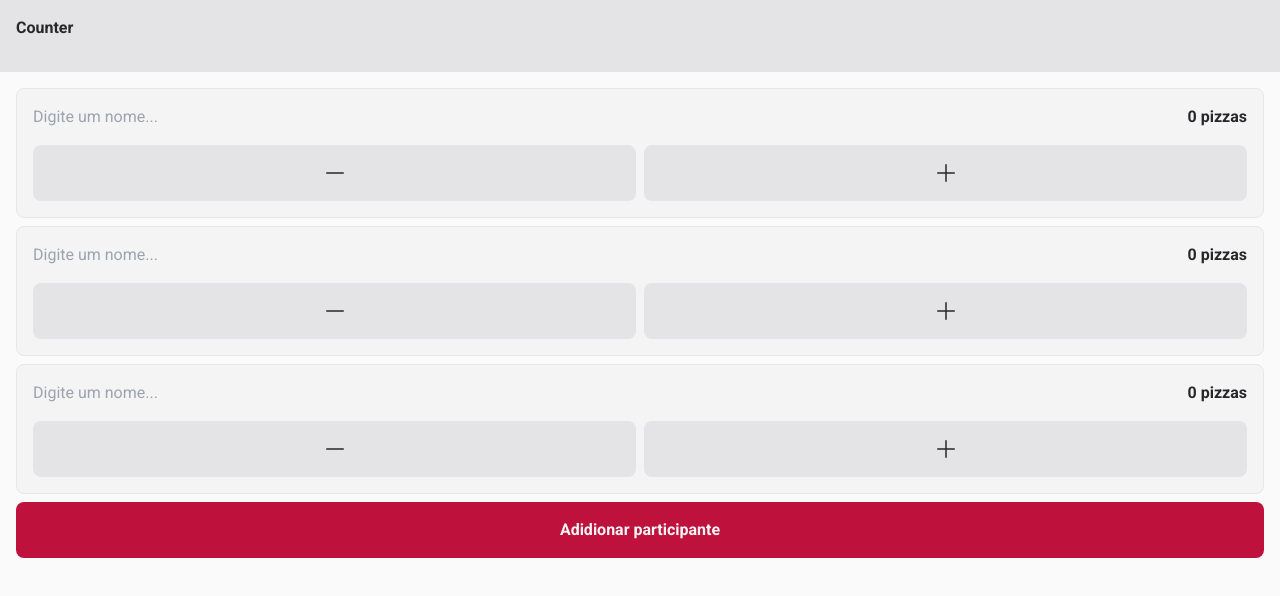
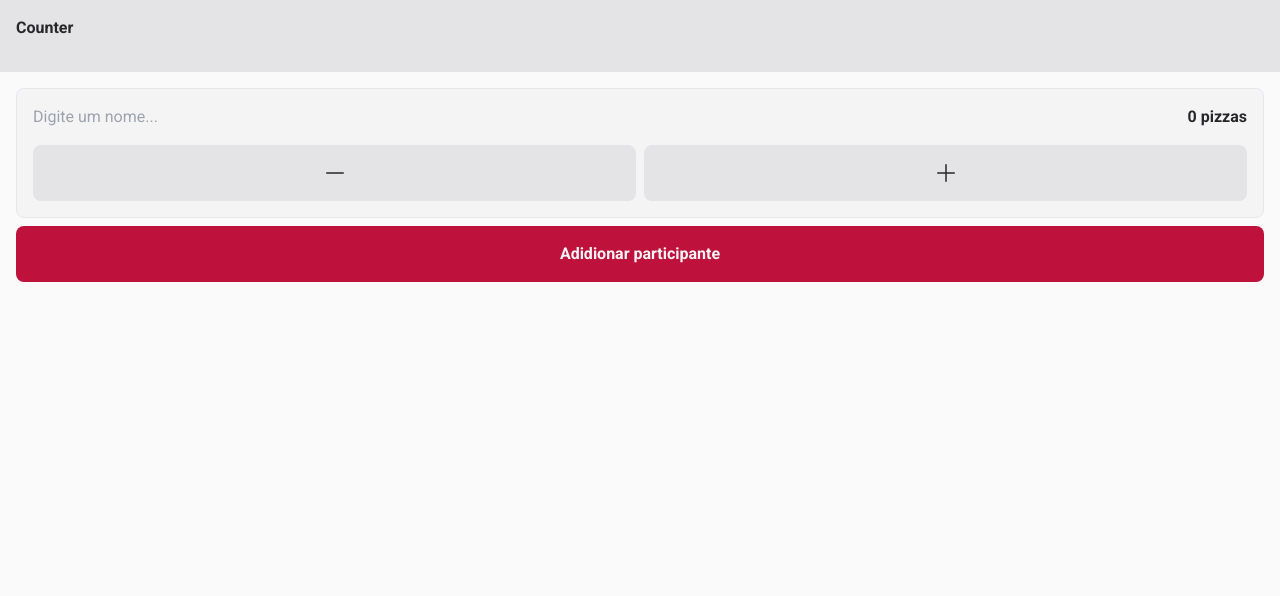
Before and after one commit to rafaelpzoucas/pizza-counter, a React (Vite) app: page / in a window 1280 px wide. Shown: the top 596 px of the page. Built offline with nearby package versions, Linux system fonts and the light colour scheme.

Commit message:
Update Participants.tsx

```diff
--- a/src/components/Participants.tsx
+++ b/src/components/Participants.tsx
@@ -3,7 +3,7 @@ import { Participant } from "./Participant"
 
 
 export function Participants() {
-    const [participants, setParticipants] = useState([1, 2, 3])
+    const [participants, setParticipants] = useState([0])
 
     function handleCreateNewParticipant() {
         setParticipants([...participants, participants.length + 1])
@@ -12,7 +12,7 @@ export function Participants() {
     return (
         <div className="flex flex-col gap-2 p-4">
             {
-                participants.map(participant => {
+                participants.map(() => {
                     return (
                         <Participant />
                     )
```
